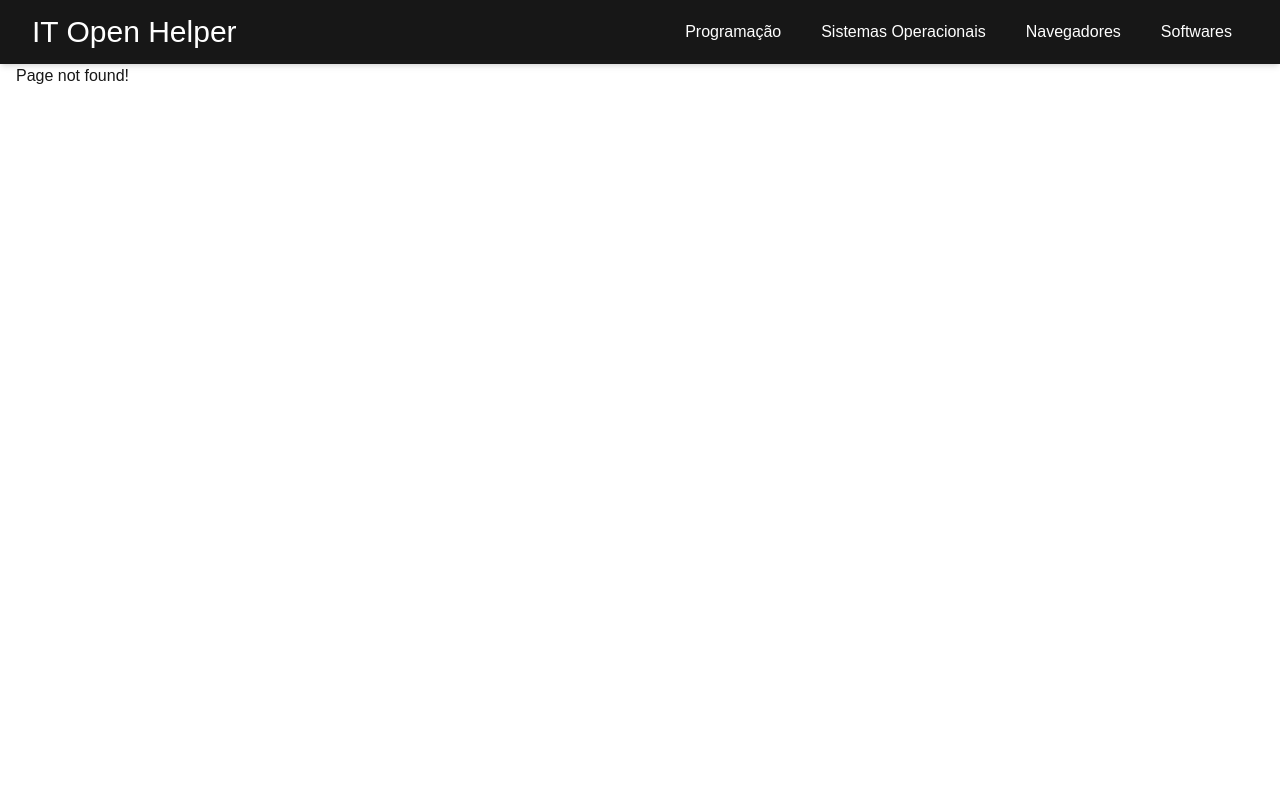
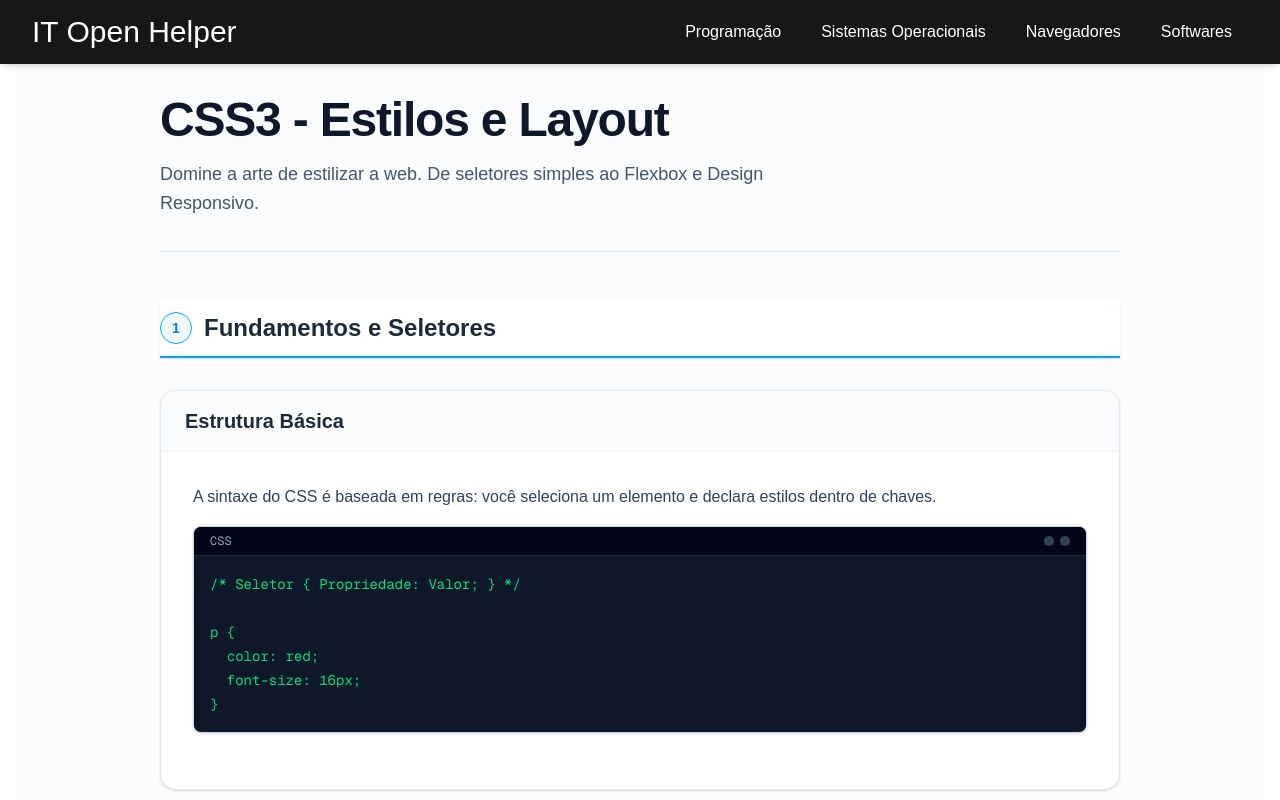
Before and after one commit to jonathaneamorim/web-it-open-helper, a Next.js app: page /programming/css in a window 1280 px wide. Before the commit this address had no page. Shown: the top 800 px of the page. Built offline with nearby package versions, Linux system fonts and the light colour scheme.

Commit message:
feat: Creating the default programming page

```diff
--- /dev/null
+++ b/src/app/programming/[slug]/page.tsx
@@ -0,0 +1,125 @@
+import { contentRegistry } from "@/data/registry";
+import { BlockRenderer } from "@/components/content/BlockRenderer";
+import { notFound } from "next/navigation";
+
+// Mantém o generateStaticParams igual
+export async function generateStaticParams() {
+  return Object.keys(contentRegistry).map((slug) => ({
+    slug: slug,
+  }));
+}
+
+// 1. AJUSTE NA TIPAGEM: params agora é uma Promise
+interface PageProps {
+  params: Promise<{
+    slug: string;
+  }>;
+}
+
+// 2. AJUSTE NO COMPONENTE: Adicione 'async' e faça o 'await'
+export default async function DynamicTopicPage({ params }: PageProps) {
+  // Desembrulha a Promise aqui
+  const { slug } = await params;
+
+  const data = contentRegistry[slug];
+
+  if (!data) {
+    return notFound();
+  }
+
+  // Definição de cores (Mantida igual)
+  const themeColors: Record<string, string> = {
+    javascript: "border-yellow-400 text-yellow-600 bg-yellow-50",
+    docker: "border-blue-500 text-blue-600 bg-blue-50",
+    git: "border-orange-500 text-orange-600 bg-orange-50",
+    html: "border-orange-600 text-orange-700 bg-orange-50",
+    css: "border-sky-500 text-sky-600 bg-sky-50",
+    markdown: "border-slate-800 text-slate-700 bg-slate-100",
+  };
+
+  const activeTheme = themeColors[slug] || "border-indigo-500 text-indigo-600 bg-indigo-50";
+
+  return (
+    <div className="w-full min-h-screen bg-slate-50/50">
+      <div className="container mx-auto max-w-5xl px-4 py-8 sm:px-6 lg:px-8">
+
+        <header className="mb-12 text-center sm:text-left border-b border-slate-200 pb-8">
+          <h1 className="text-3xl sm:text-4xl lg:text-5xl font-extrabold text-slate-900 mb-4 tracking-tight">
+            {data.trackTitle}
+          </h1>
+          {data.description && (
+            <p className="text-lg text-slate-600 max-w-2xl leading-relaxed">
+              {data.description}
+            </p>
+          )}
+        </header>
+
+        <div className="space-y-16">
+          {data.levels.map((level, lvlIndex) => (
+            <section key={level.id} className="relative">
+
+              <div className={`sticky top-0 z-20 backdrop-blur-md bg-white/80 py-3 mb-8 border-b-2 flex items-center shadow-sm ${activeTheme.split(' ')[0]}`}>
+                <span className={`w-8 h-8 rounded-full flex items-center justify-center text-sm font-bold mr-3 border ${activeTheme}`}>
+                  {lvlIndex + 1}
+                </span>
+                <h2 className="text-xl sm:text-2xl font-bold text-slate-800">
+                  {level.title}
+                </h2>
+              </div>
+
+              <div className="grid gap-6 sm:gap-8 grid-cols-1">
+                {level.topics.map((topic, index) => (
+                  <article
+                    key={index}
+                    className="bg-white rounded-2xl shadow-sm border border-slate-200 overflow-hidden hover:shadow-md transition-all duration-300"
+                  >
+                    <div className="bg-slate-50/50 px-6 py-4 border-b border-slate-100">
+                      <h3 className="text-lg sm:text-xl font-bold text-slate-800 flex items-center">
+                        {topic.title}
+                      </h3>
+                    </div>
+
+                    <div className="p-6 sm:p-8">
+                      {topic.blocks.map((block, i) => (
+                        <BlockRenderer key={i} block={block} />
+                      ))}
+                    </div>
+                  </article>
+                ))}
+              </div>
+            </section>
+          ))}
+        </div>
+
+        {data.links && data.links.length > 0 && (
+          <footer className="mt-20 pt-10 border-t border-slate-200">
+            <h3 className="text-xl font-bold text-slate-900 mb-6">Referências & Links Úteis</h3>
+            <div className="grid grid-cols-1 sm:grid-cols-2 lg:grid-cols-3 gap-4">
+              {data.links.map((link, idx) => (
+                <a
+                  key={idx}
+                  href={link.url}
+                  target="_blank"
+                  rel="noopener noreferrer"
+                  className="flex items-center p-4 rounded-xl border border-slate-200 bg-white hover:border-blue-400 hover:shadow-sm transition-all group"
+                >
+                  <span className="w-8 h-8 rounded-full bg-blue-50 text-blue-500 flex items-center justify-center mr-3 group-hover:bg-blue-100 transition-colors">
+                    ↗
+                  </span>
+                  <span className="font-medium text-slate-700 group-hover:text-blue-700">
+                    {link.title}
+                  </span>
+                </a>
+              ))}
+            </div>
+
+            <p className="text-center text-slate-400 text-sm mt-12">
+              IT Open Helper © {new Date().getFullYear()} — Generated via JSON Registry
+            </p>
+          </footer>
+        )}
+
+      </div>
+    </div>
+  );
+}
```
